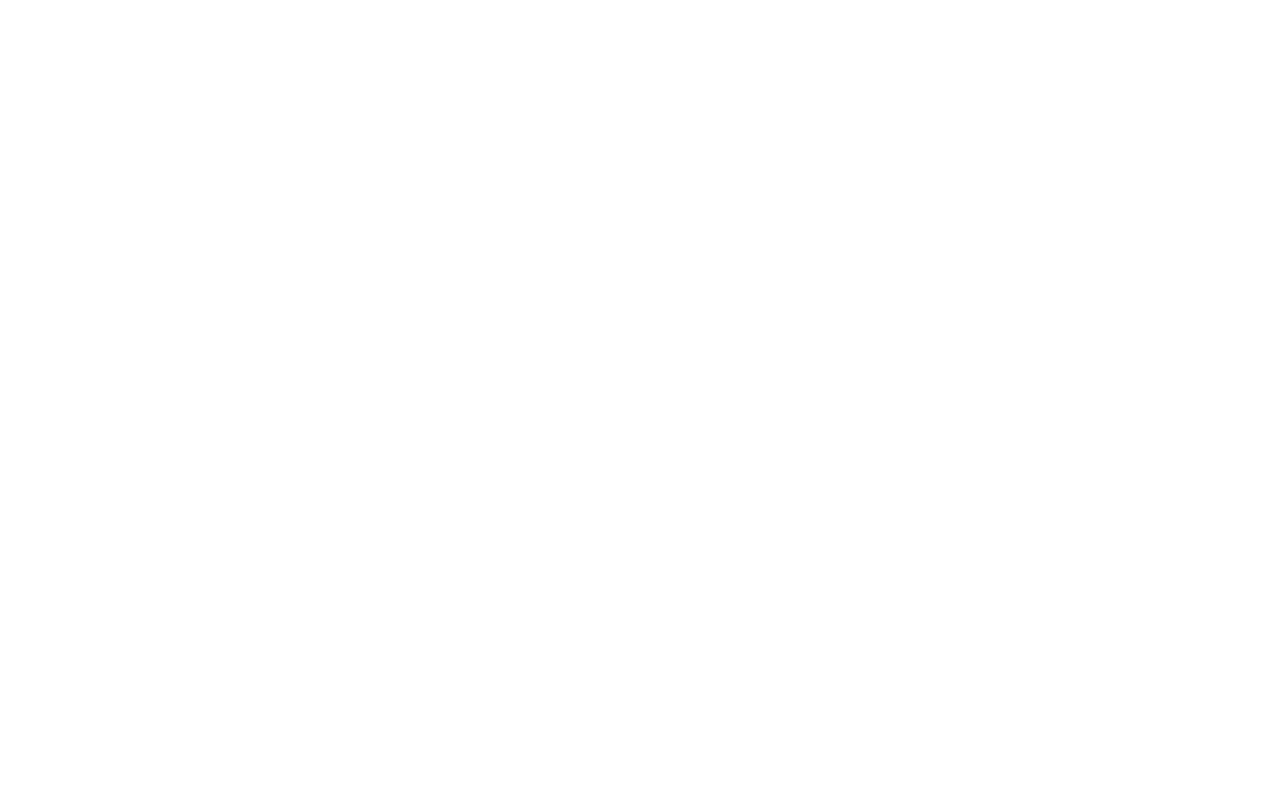
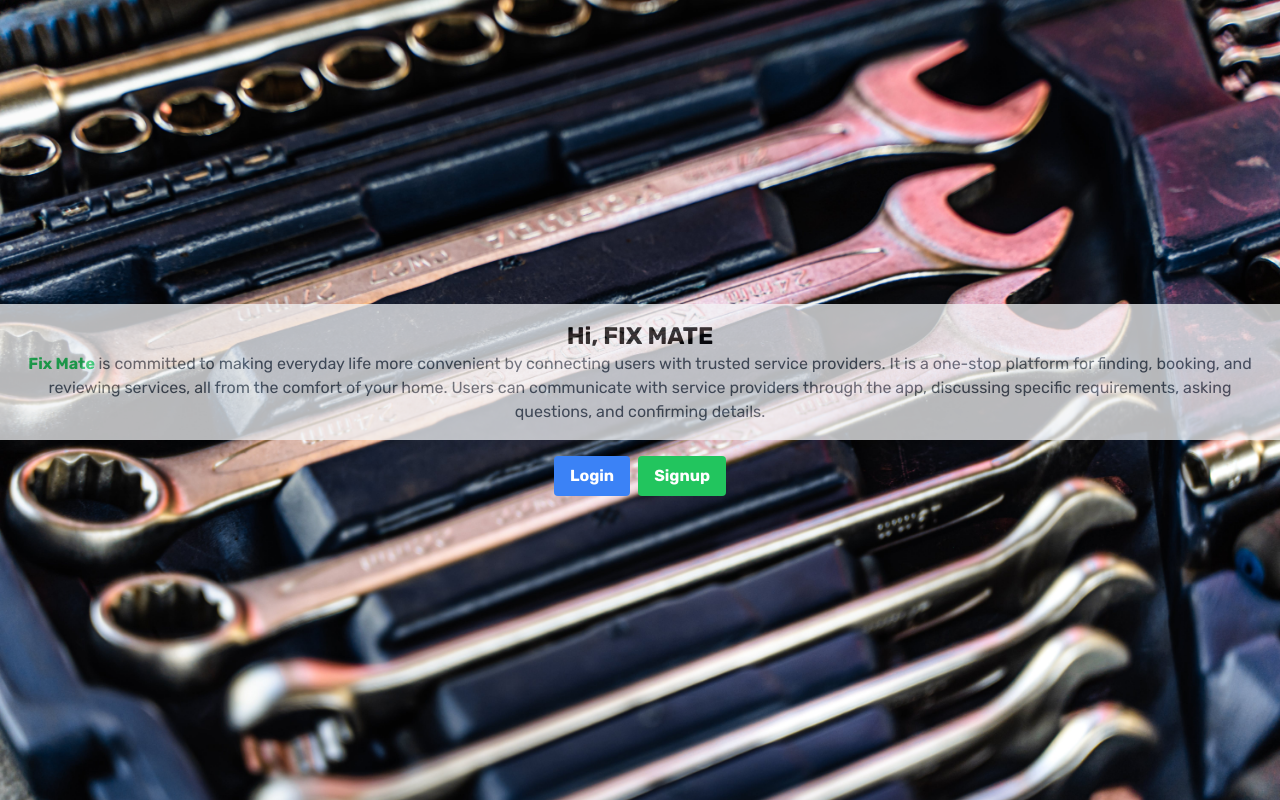
Before and after one commit to anita00001/fix-mate-frontend, a React (Create React App) app: page /authenticate in a window 1280 px wide. Before the commit this address had no page. Built offline with nearby package versions, Linux system fonts and the light colour scheme; the HTML template or start-up script is replaced by a standard one.

Commit message:
Modify routes

```diff
--- a/src/App.js
+++ b/src/App.js
@@ -3,6 +3,7 @@
 import Experts from './components/Experts';
 import SignupForm from './components/SignupForm';
 import LoginForm from './components/loginForm';
+import Authenticate from './components/Authenticate';
 
 const isUserLoggedIn = () => {
   const userPassport = localStorage.getItem('userPassport');
@@ -13,13 +14,15 @@
   if (isUserLoggedIn()) {
     return element;
   }
-  return <Navigate to="/login" />;
+  return <Navigate to="/authenticate" />;
 };
 
 function App() {
   return (
     <div>
       <Routes>
+        <Route path="/authenticate" element={<Authenticate />} />
+        <Route path="*" element={<Authenticate />} />
         <Route path="/signup" element={<SignupForm />} />
         <Route path="/login" element={<LoginForm />} />
         <Route
```
